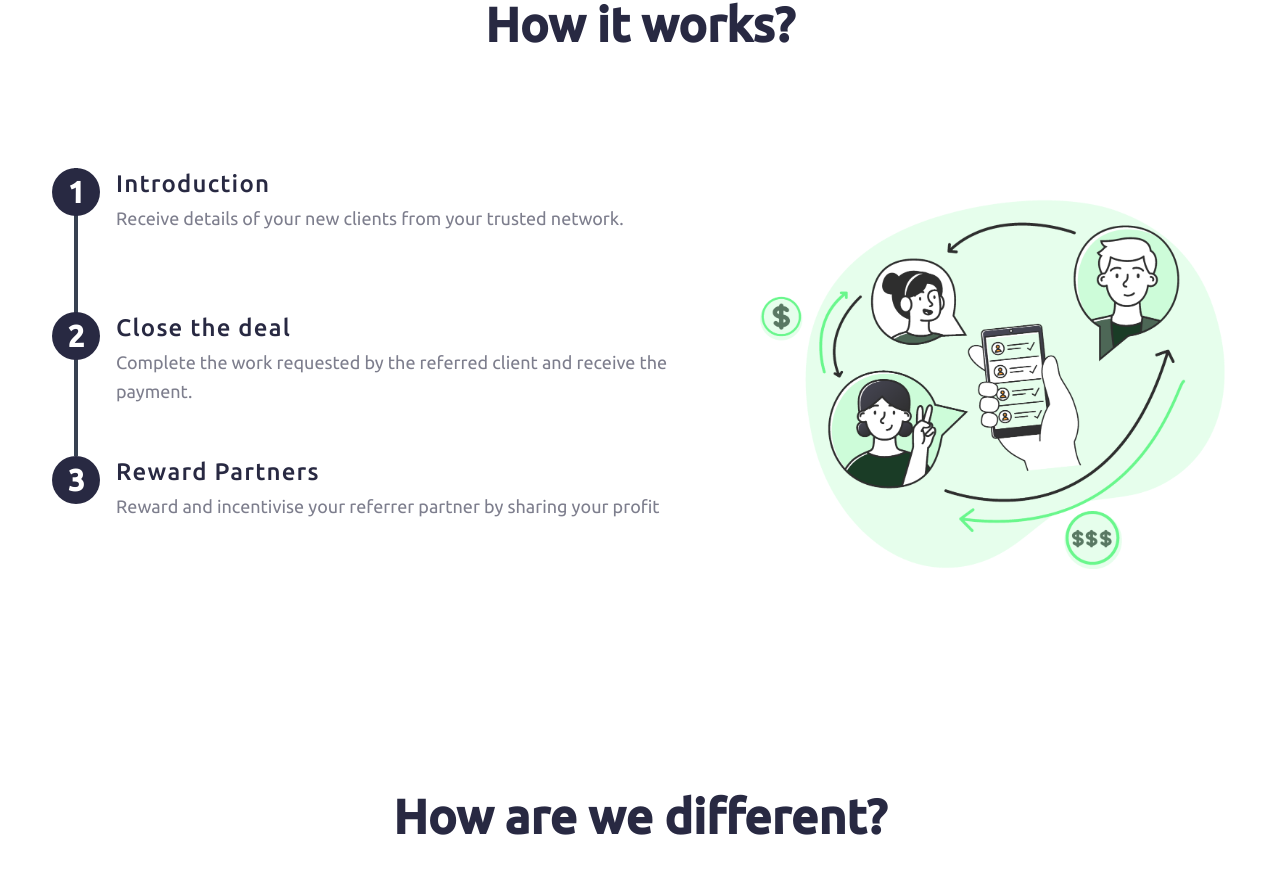
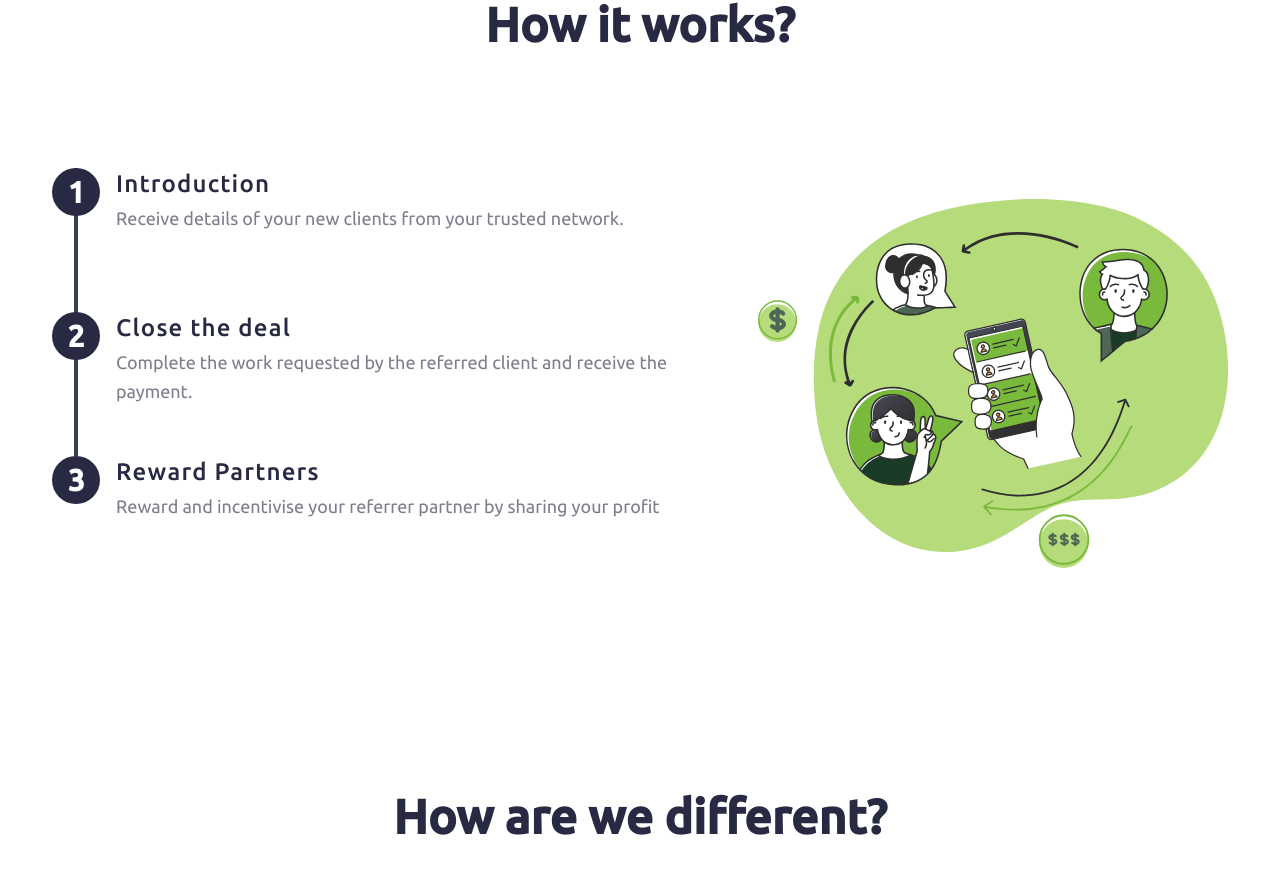
Before and after one commit to srm-tech/app, a Next.js app: page / in a window 1280 px wide. Shown: the part 1705-2579 px from the top of the page. Built offline with nearby package versions, Linux system fonts and the light colour scheme.

Commit message:
fix: how it works image

```diff
--- a/src/components/home/HowItWorks.tsx
+++ b/src/components/home/HowItWorks.tsx
@@ -54,7 +54,7 @@ export default function HowItWorks() {
           </div>
           <img
             className='object-contain object-center mt-12 rounded-lg lg:w-2/5 md:w-1/2 md:mt-0'
-            src='/home/img/how-it-works.png'
+            src='/home/img/how-it-works.svg'
             alt='how it works illustration'
           />
         </div>
```
Also changed, not shown: public/home/img/how-it-works.svg (added).
